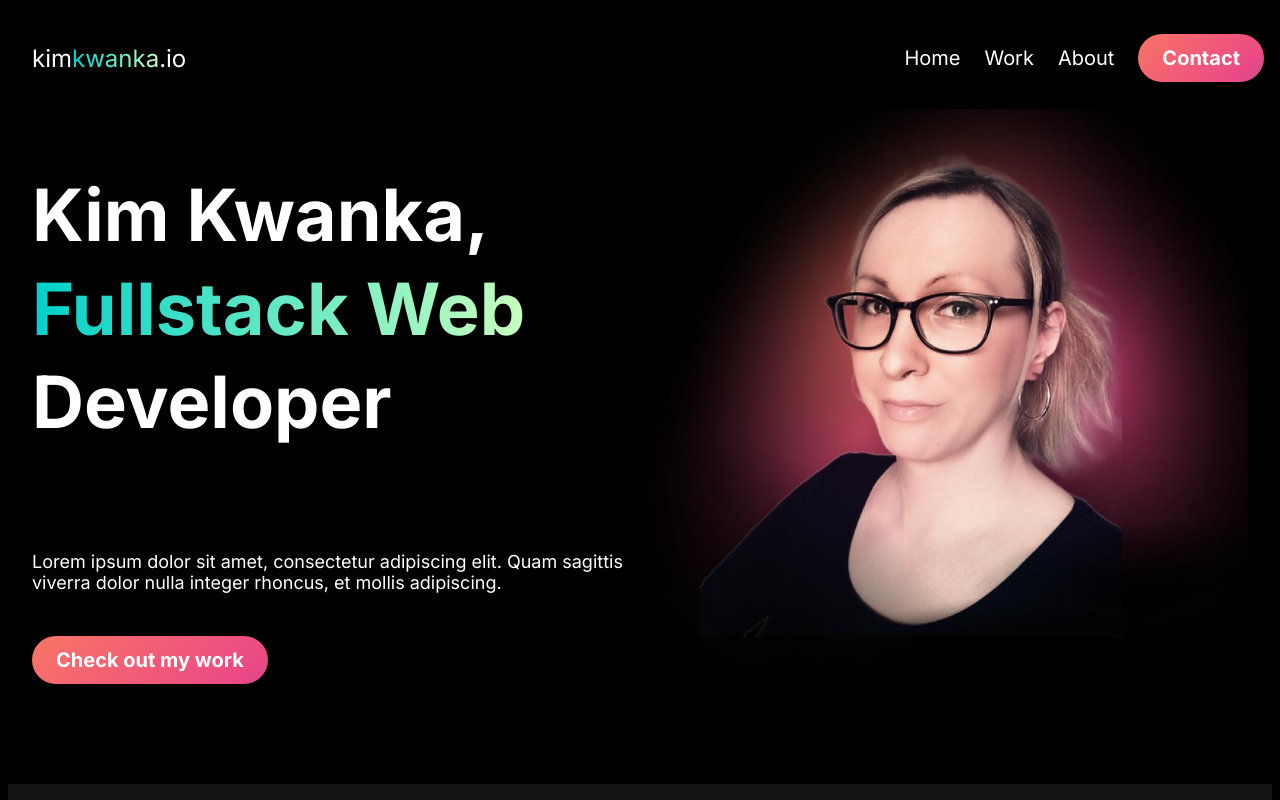
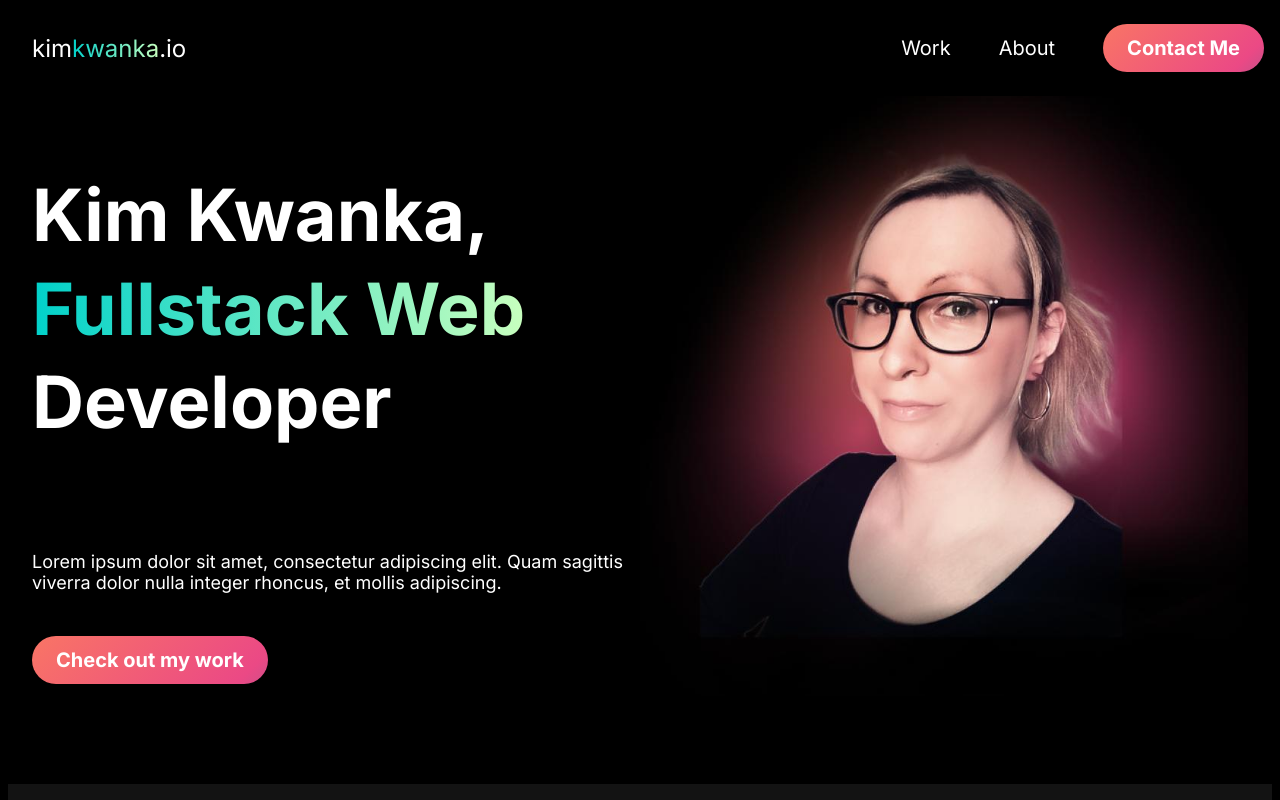
Before and after one commit to kimkwanka/kimkwanka.com, a React (Vite) app: page / in a window 1280 px wide. Shown: the top 800 px of the page. Built offline with nearby package versions, Linux system fonts and the light colour scheme.

Commit message:
fix: enlarge nav link clickable area and make logo link to home

```diff
--- a/src/common/NavBar/NavBar.jsx
+++ b/src/common/NavBar/NavBar.jsx
@@ -4,23 +4,24 @@ import './NavBar.scss';
 
 const scrollToTarget = (e) => {
   e.preventDefault();
-  const anchorTarget = document.querySelector(e.target.hash);
+
+  const anchorTarget = document.querySelector(e.currentTarget.hash);
   anchorTarget.scrollIntoView({ behavior: 'smooth' });
 };
 
 const NavBar = () => (
   <nav className="navbar">
+    <div className="navbar__left-side">
+      <a className="logo__link" href="#home" onClick={scrollToTarget}>
         <h1 className="logo">
           kim
           <span className="gradient">kwanka</span>
           .io
         </h1>
+      </a>
+    </div>
+    <div className="navbar__right-side">
       <ul className="navbar__nav-items">
-      <li>
-        <a className="navbar__link" href="#home" onClick={scrollToTarget}>
-          Home
-        </a>
-      </li>
         <li>
           <a className="navbar__link" href="#work" onClick={scrollToTarget}>
             Work
@@ -37,10 +38,11 @@ const NavBar = () => (
             href="#contact"
             onClick={scrollToTarget}
           >
-          Contact
+            Contact Me
           </a>
         </li>
       </ul>
+    </div>
   </nav>
 );
 
--- a/src/common/NavBar/NavBar.scss
+++ b/src/common/NavBar/NavBar.scss
@@ -1,11 +1,10 @@
 .navbar {
-  align-items: center;
   display: flex;
   flex-wrap: wrap;
-  justify-content: flex-end;
   margin: 0 auto;
   max-width: var(--contentMaxWidth);
-  padding: var(--s2) var(--s3);
+  padding: 0 var(--s3);
+  height: 80px;
 
   ul {
     list-style-type: none;
@@ -21,8 +20,8 @@
 .navbar__link {
   color: var(--linkCol);
   font-size: 20px;
-  margin-left: var(--s3);
   text-decoration: none;
+  padding: var(--s3);
 
   &:hover {
     color: var(--primaryCol);
@@ -30,17 +29,41 @@
   }
 }
 
+.navbar__link.button {
+  margin-left: var(--s3)
+}
+
 .navbar__link--active {
   box-shadow: 0 1px var(--secondaryCol), 0 2px var(--primaryCol)
 }
 
+.navbar__left-side,
+.navbar__right-side {
+  display: flex;
+  flex-grow: 1;
+}
+
+.navbar__right-side {
+  align-items: center;
+  justify-content: flex-end;
+}
+
+.logo__link {
+  align-items: center;
+  display: flex;
+  align-items: center;
+  color: #fff;
+  text-decoration: none;
+  height: 100%;
+
+  &:hover {
+    color: var(--secondaryCol);
+  }
+}
+
 .logo {
   font-weight: normal;
-  flex-grow: 1;
   font-size: 24px;
-  span {
-    color: var(--primaryCol);
-  }
 }
 
 a.button.logout-button {
```
Lines whose indentation alone changed are shown as unchanged.
